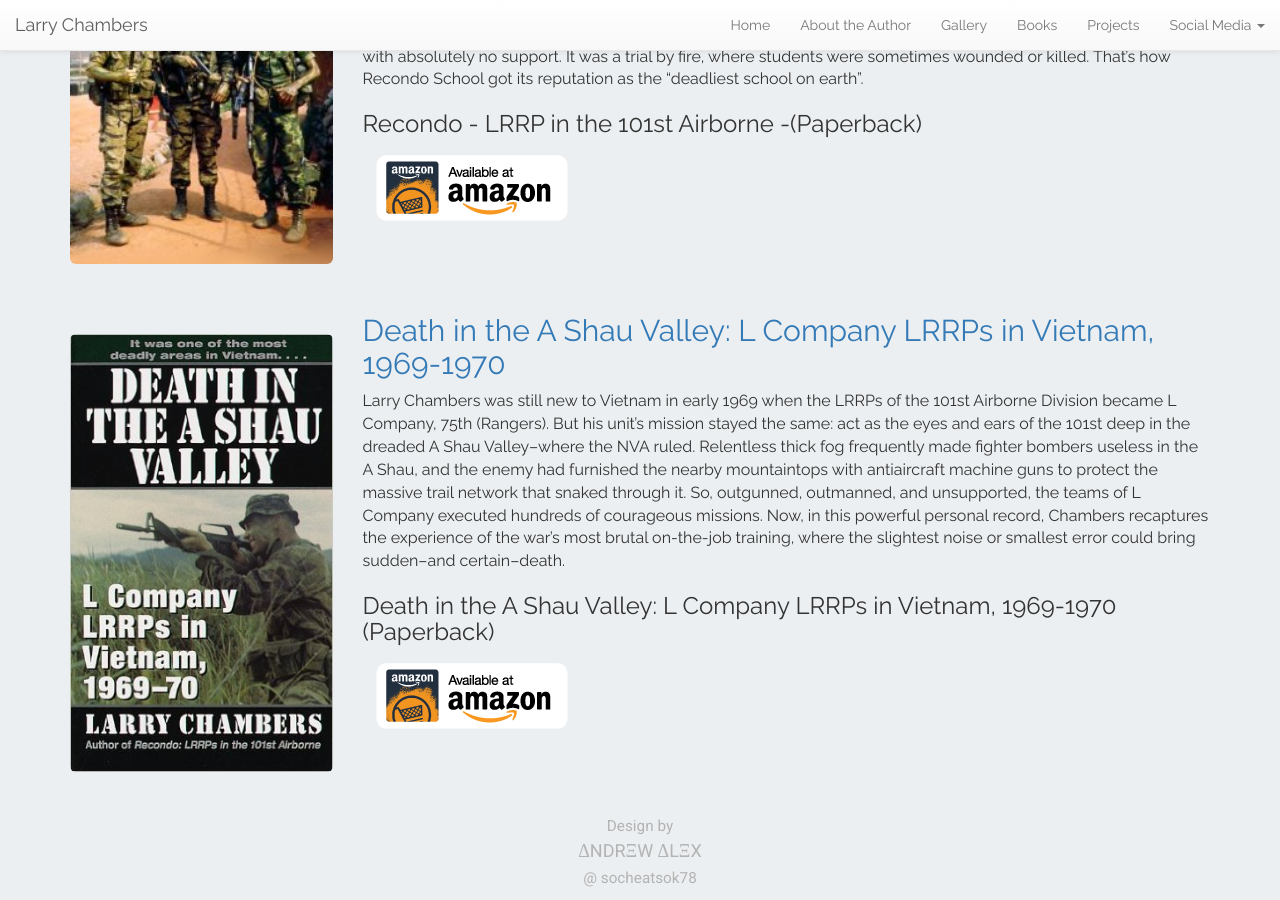
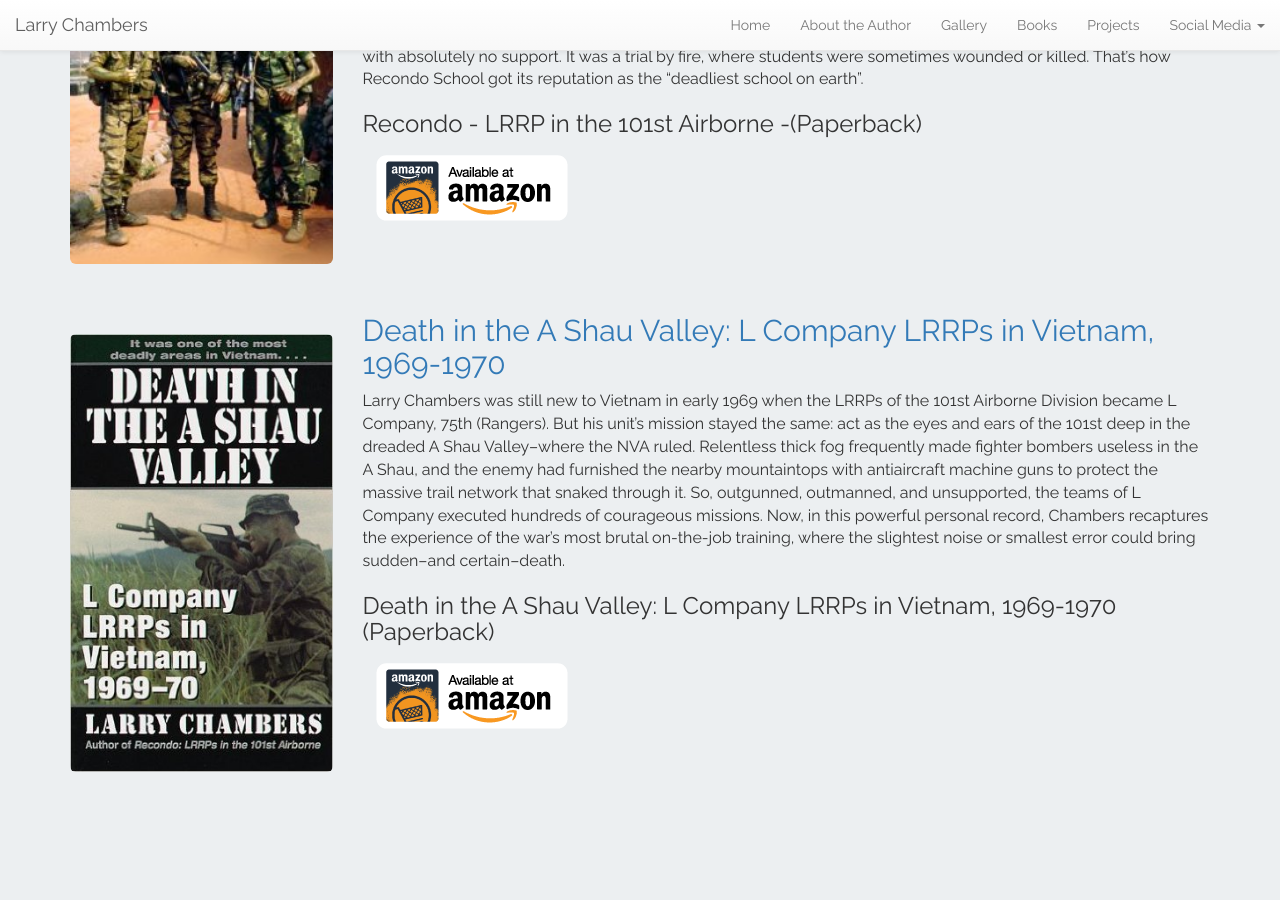
Before and after one commit to larrychambers/larrychambers.github.io, a Jekyll site: the page built from index.html, in a window 1280 px wide and 900 px high, scrolled down 2074 px. Built offline with Jekyll 4.4.1, drawn with Linux system fonts in a browser that asks for light colours; nearby versions of some CDN libraries; after the commit the page ends 2876 px from its top, so only the background shows below that.

Commit message:
remove footer credit

```diff
--- a/_includes/foot.html
+++ b/_includes/foot.html
@@ -1,4 +1,4 @@
-<div class="container-fluid footer">
+<div class="container-fluid footer hidden">
   <div class="text-center">
     <small>Design by</small><br>
     ΔNDRΞW ΔLΞX <br>
```
